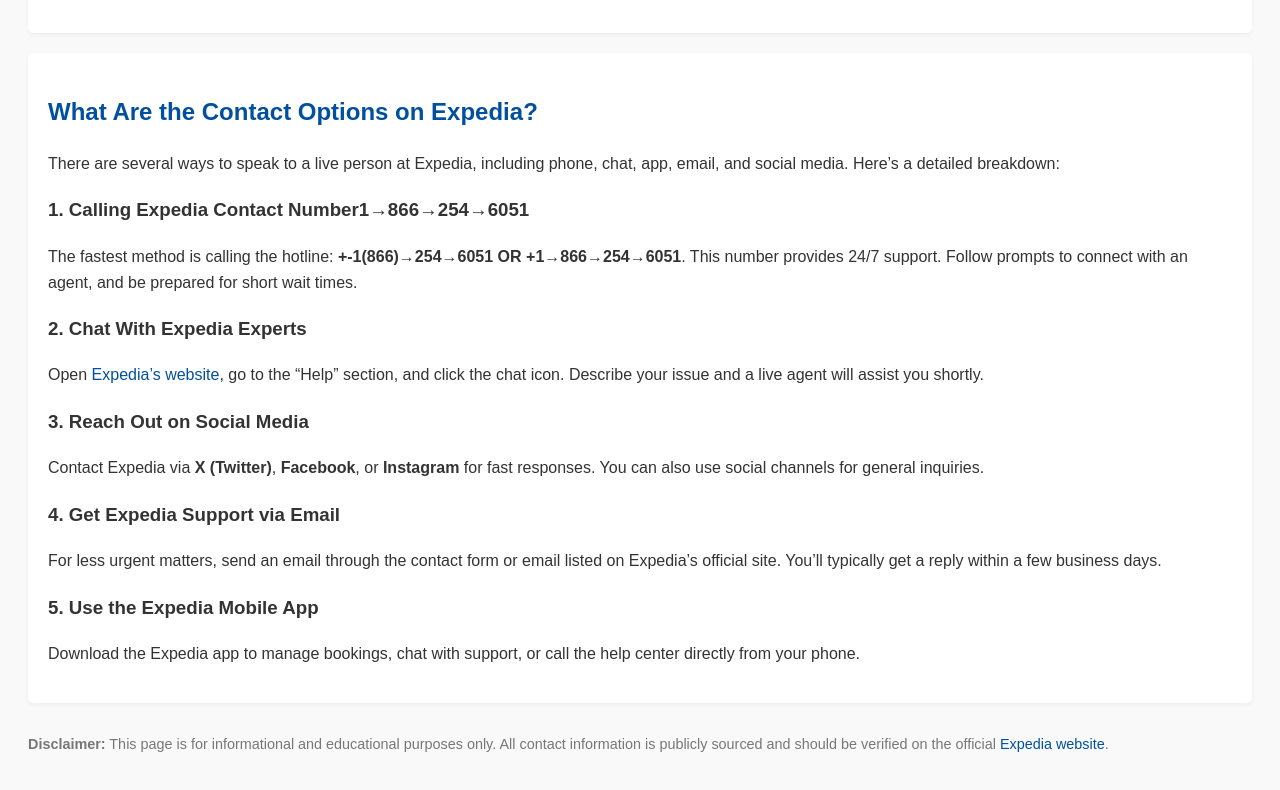
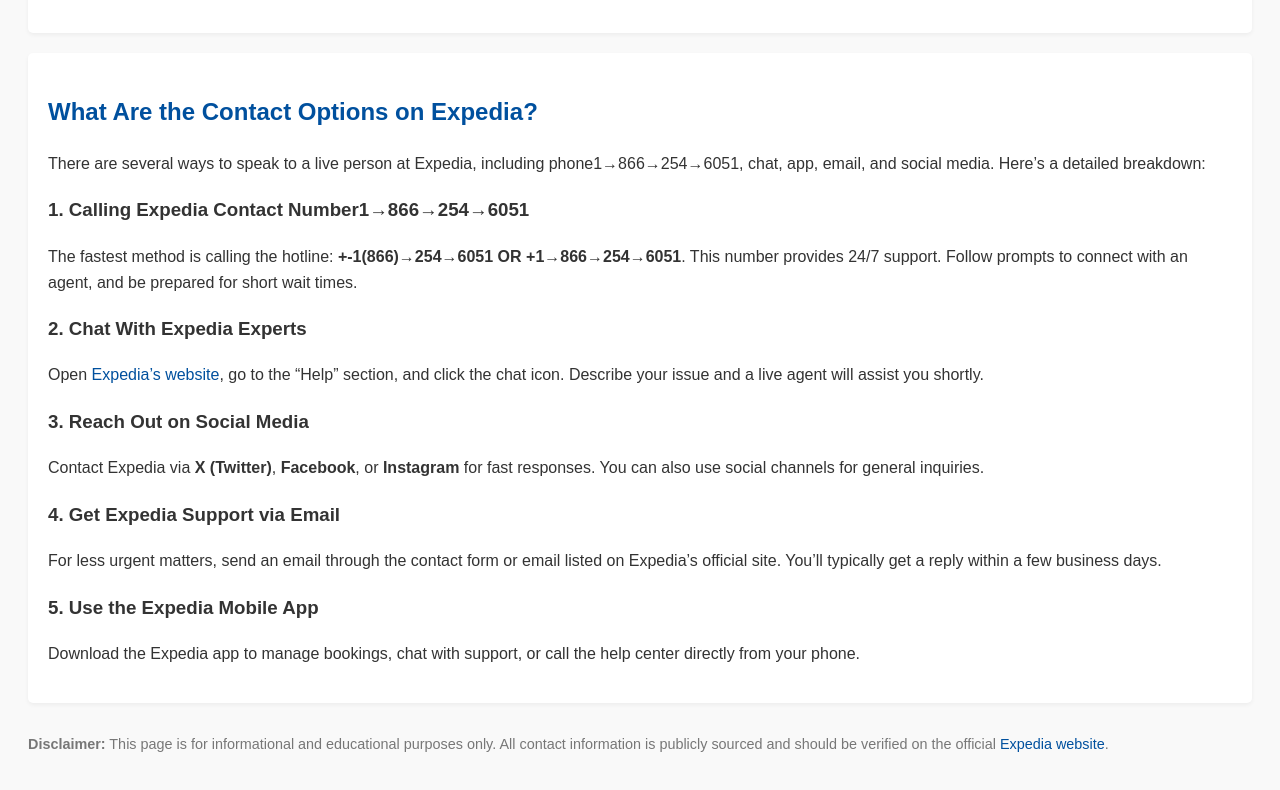
Before and after one commit to doc-official-expedia-group-inc/doc-official-expedia-group-inc, a plain HTML site: page index.html in a window 1280 px wide. Shown: the part 1318-2108 px from the top of the page. Drawn offline with Linux system fonts and the light colour scheme.

Commit message:
Update index.html

```diff
--- a/index.html
+++ b/index.html
@@ -299,7 +299,7 @@
 <h2>What Are the Contact Options on Expedia?</h2>
 
 
-<p>There are several ways to speak to a live person at Expedia, including phone, chat, app, email, and social media. Here’s a detailed breakdown:</p>
+<p>There are several ways to speak to a live person at Expedia, including phone1→866→254→6051, chat, app, email, and social media. Here’s a detailed breakdown:</p>
 
 
 
```
